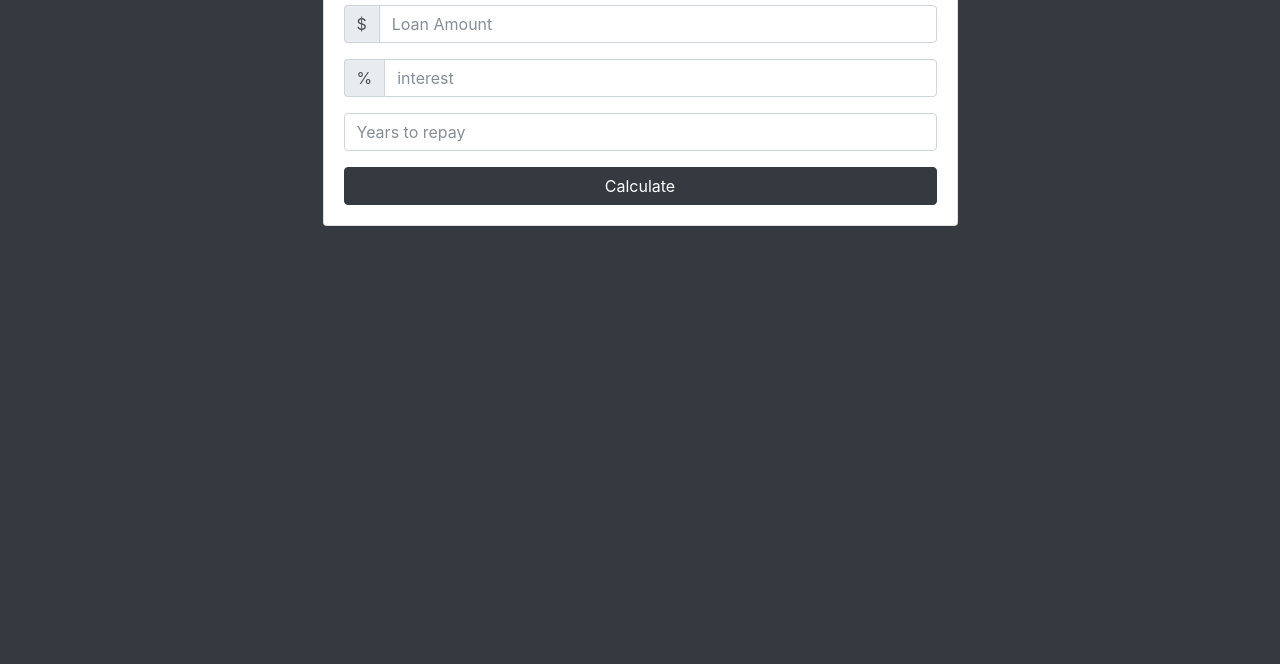
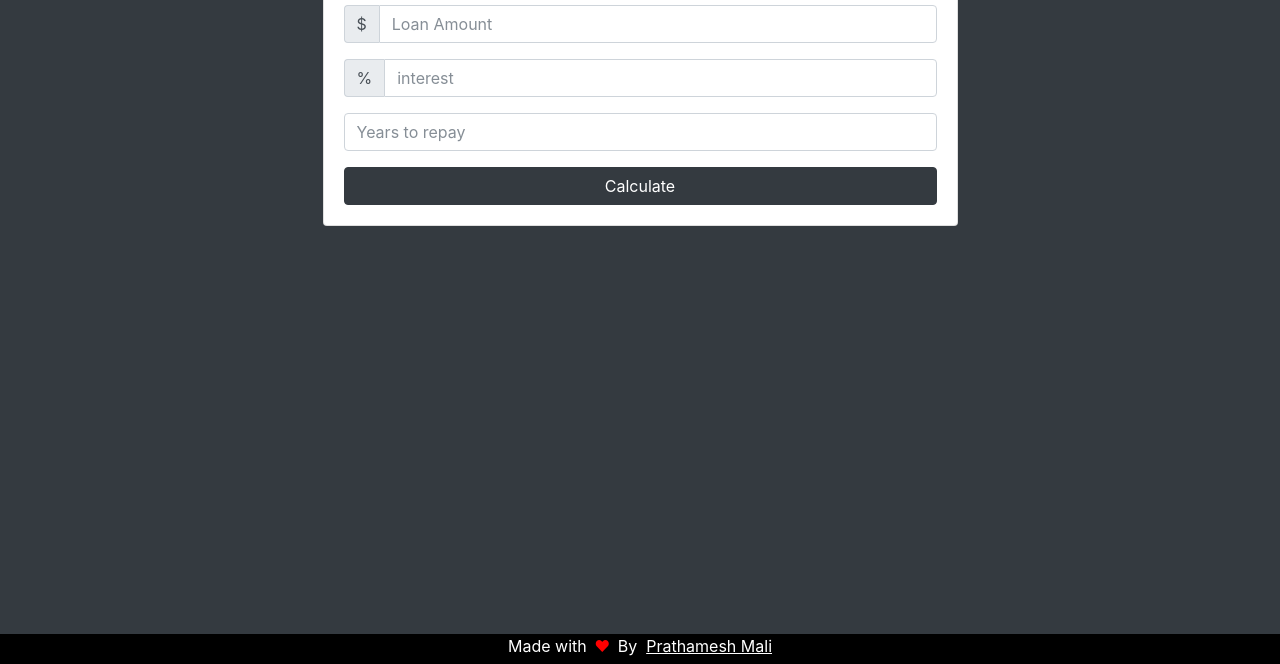
Before and after one commit to Pratham82/Loan-calculator, a plain HTML site: page index.html in a window 1280 px wide. Shown: the part 136-800 px from the top of the page. Drawn offline with nearby package versions, Linux system fonts and the light colour scheme.

Commit message:
Readme updated and footer added

```diff
--- a/index.html
+++ b/index.html
@@ -21,6 +21,26 @@
 			#loading,
 			#results {
 				display: none;
+			}
+			.ion-heart {
+				color: red;
+			}
+
+			footer {
+				display: flex;
+				justify-content: center;
+				position: fixed;
+				left: 0;
+				bottom: 0;
+				width: 100%;
+				height: 30px;
+				background-color: black;
+				color: white;
+				text-align: center;
+			}
+			footer a {
+				color: white;
+				text-decoration: underline;
 			}
 		</style>
 	</head>
@@ -118,9 +138,18 @@
 				</div>
 			</div>
 		</div>
+		<footer class="page-footer">
+			<link
+				rel="stylesheet"
+				type="text/css"
+				href="//code.ionicframework.com/ionicons/2.0.1/css/ionicons.min.css"
+			/>
+			Made with &nbsp;<i class="icon ion-heart"></i> &nbsp; By &nbsp;
+			<a href="https://www.github.com/pratham82" target="blank">
+				Prathamesh Mali</a
+			>
+		</footer>
 
-		<!-- Optional JavaScript -->
-		<!-- jQuery first, then Popper.js, then Bootstrap JS -->
 		<script
 			src="https://code.jquery.com/jquery-3.4.1.slim.min.js"
 			integrity="sha384-J6qa4849blE2+poT4WnyKhv5vZF5SrPo0iEjwBvKU7imGFAV0wwj1yYfoRSJoZ+n"
```
Also changed, not shown: 1 other file.
